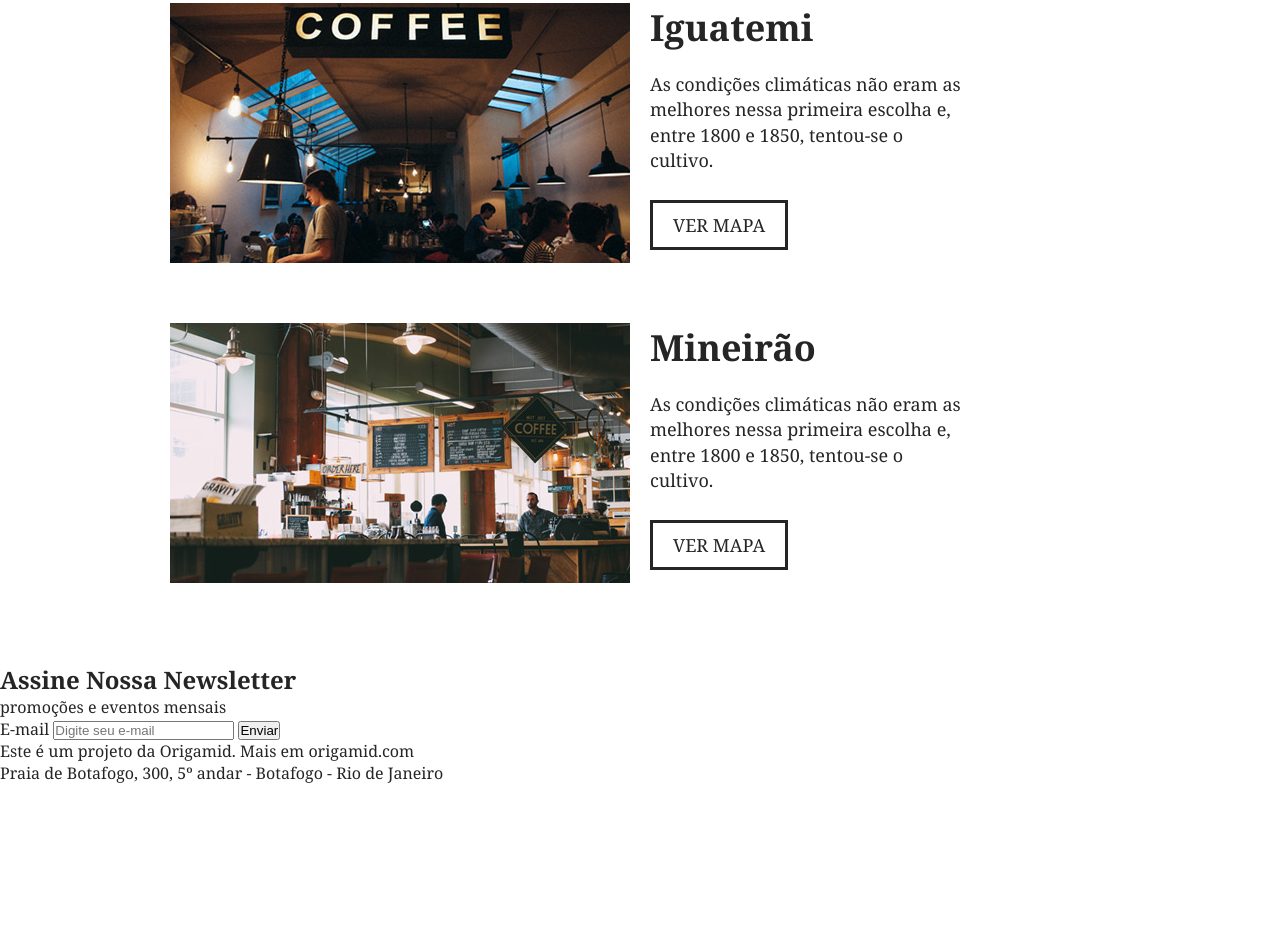
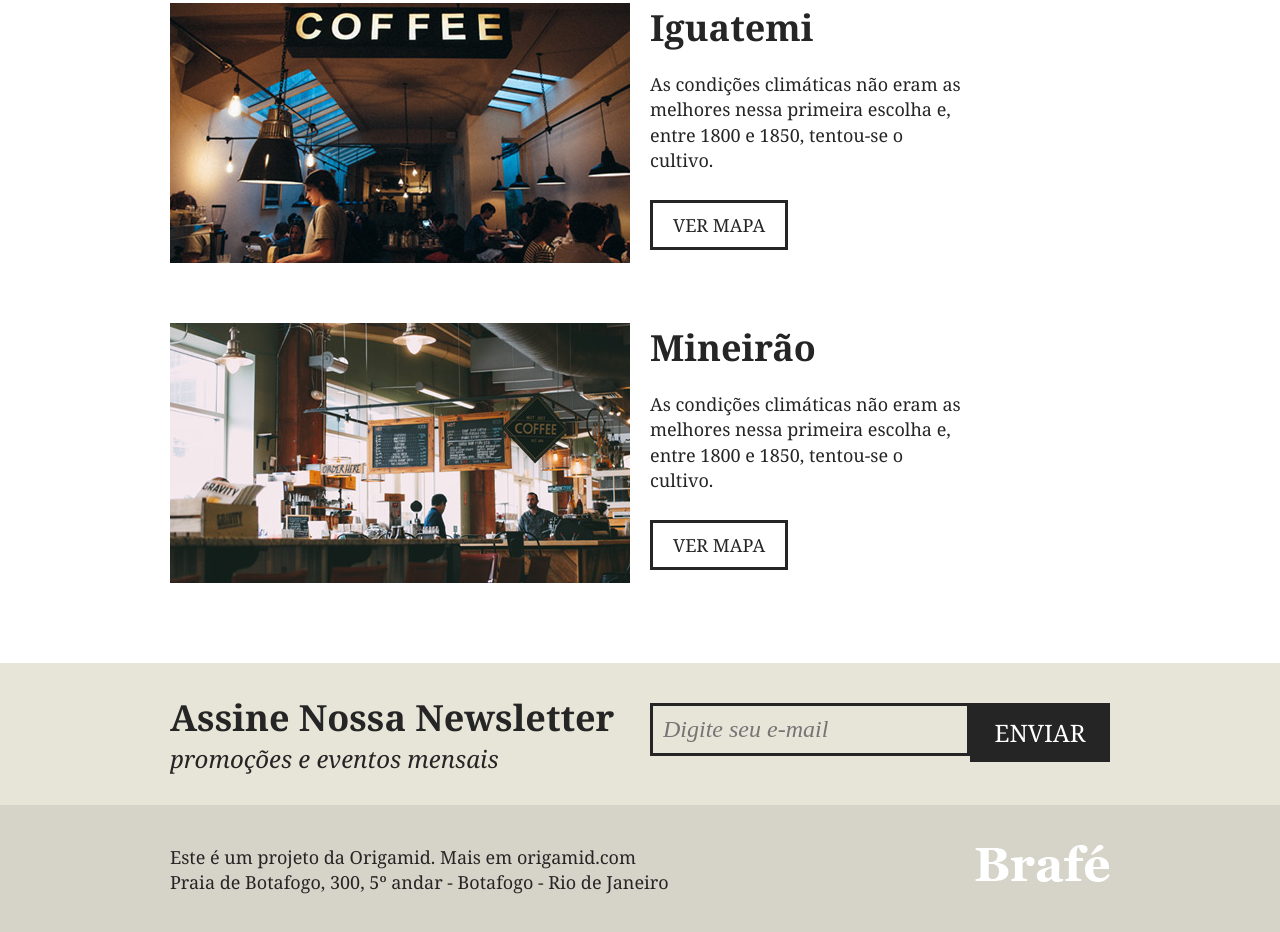
Before and after one commit to WebertiBarbosa/brafe-css-puro, a plain HTML site: page index.html in a window 1280 px wide. Shown: the part 2186-3118 px from the top of the page. Before the commit the page ends 3012 px from the top, so only its background shows below. Drawn offline with Linux system fonts and the light colour scheme.

Commit message:
estilizando o footer

```diff
--- a/css/style.css
+++ b/css/style.css
@@ -1,6 +1,7 @@
 * {
   margin: 0px;
   padding: 0px;
+  box-sizing: border-box;
 }
 
 body {
@@ -269,5 +270,106 @@ h2.produtos-mineiro::before {
   border: 3px solid;
   color: #252525;
   padding: 10px 20px;
+}
+
+/* ASSINE */
+
+.assine {
+  background: #e7e4d8;
+  padding: 30px 0;
+}
+
+.assine-container {
+  max-width: 960px;
+  margin: 0 auto;
+}
+
+.assine-container::before,
+.assine-container::after {
+  content: "";
+  display: table;
+  clear: both;
+}
+
+.assine-info {
+  width: 460px;
+  margin: 0 10px;
+  float: left;
+}
+
+.assine-info h2 {
+  font-size: 2.25em;
+}
+
+.assine-info p {
+  font-size: 1.5em;
+  font-style: italic;
+}
+
+.assine form {
+  width: 460px;
+  margin: 10px 10px 0 10px;
+  float: left;
+}
+
+.assine form label {
+  display: none;
+}
+
+.assine input {
+  box-sizing: border-box;
+  width: 320px;
+  border: 3px solid #252525;
+  background: none;
+  font-size: 1.5em;
+  font-style: italic;
+  font-family: Geogia, serif;
+  padding: 10px;
+  float: left;
+}
+
+.assine button {
+
+  background: #252525;
+  font-family: Georgia, serif;
+  text-transform: uppercase;
+  font-size: 1.5em;
+  padding: 13px 0;
+  width: 140px;
+  color: #fff;
+  border: none;
+  cursor: pointer;
 
 }
+
+/* FOOTER */
+
+.footer {
+  background: #d6d3c8;
+  padding: 40px 0;
+}
+
+.footer-container {
+  max-width: 960px;
+  margin: 0 auto;
+}
+
+.footer-container::before,
+.footer-container::after {
+  content: "";
+  display: table;
+  clear: both;
+}
+
+.footer p {
+  float: left;
+  margin: 0 10px;
+  font-size: 1.125em;
+  line-height: 1.4em;
+}
+
+.footer img{
+  float: right;
+  margin: 0 10px;
+  display: block;
+}
--- a/index.html
+++ b/index.html
@@ -88,9 +88,9 @@
       </div>
     </div>
   </section>
-  <section>
-    <div>
-      <div>
+  <section class="assine">
+    <div class="assine-container">
+      <div class="assine-info">
         <h2>Assine Nossa Newsletter</h2>
         <p>promoções e eventos mensais</p>
       </div>
@@ -102,8 +102,8 @@
     </div>
   </section>
 
-  <footer>
-    <div>
+  <footer class="footer">
+    <div class="footer-container">
       <p>Este é um projeto da Origamid. Mais em origamid.com<br>Praia de Botafogo, 300, 5º andar - Botafogo - Rio de Janeiro</p>
       <img src="img/brafe.png" alt="Brafé">
     </div>
```
